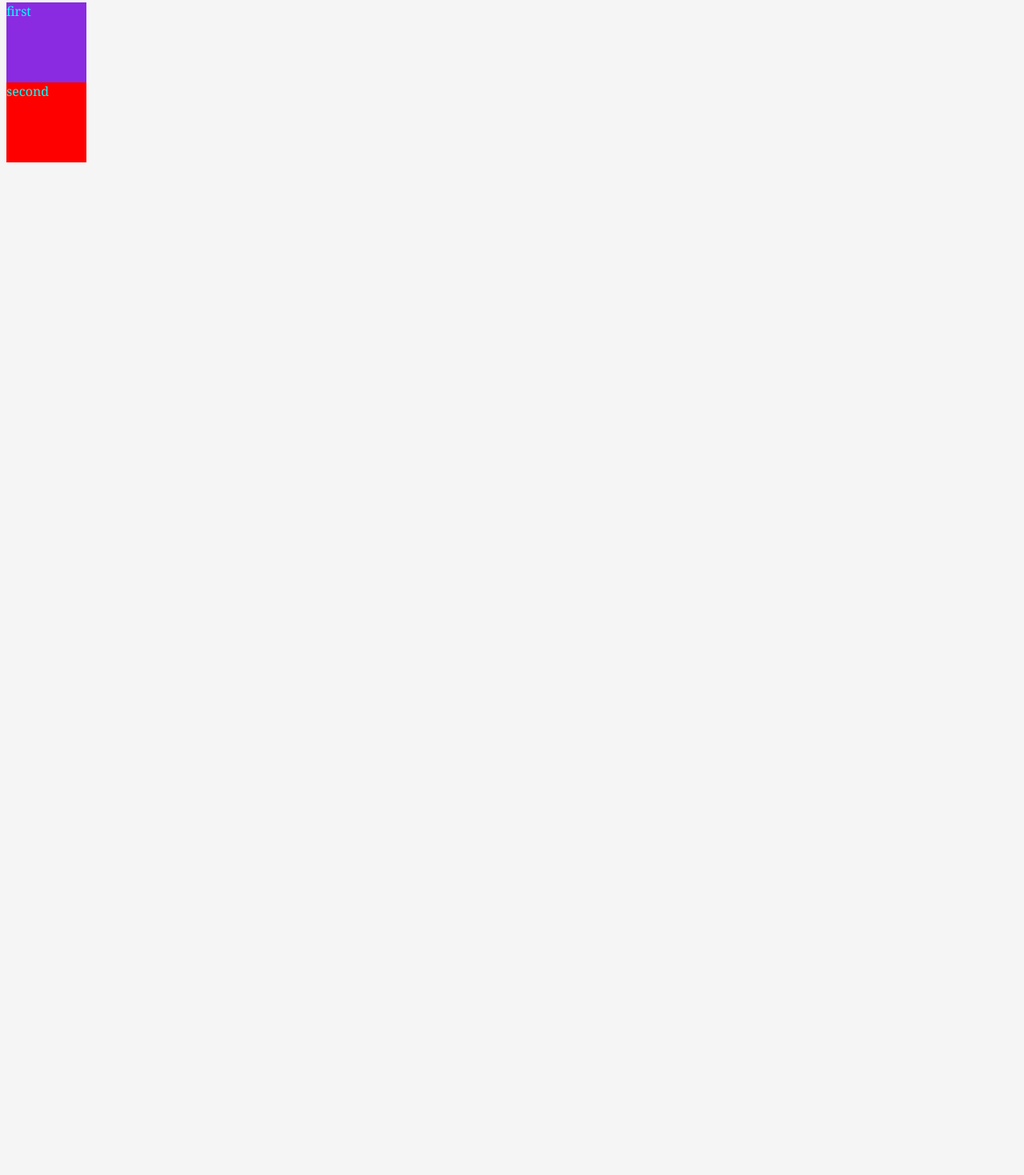
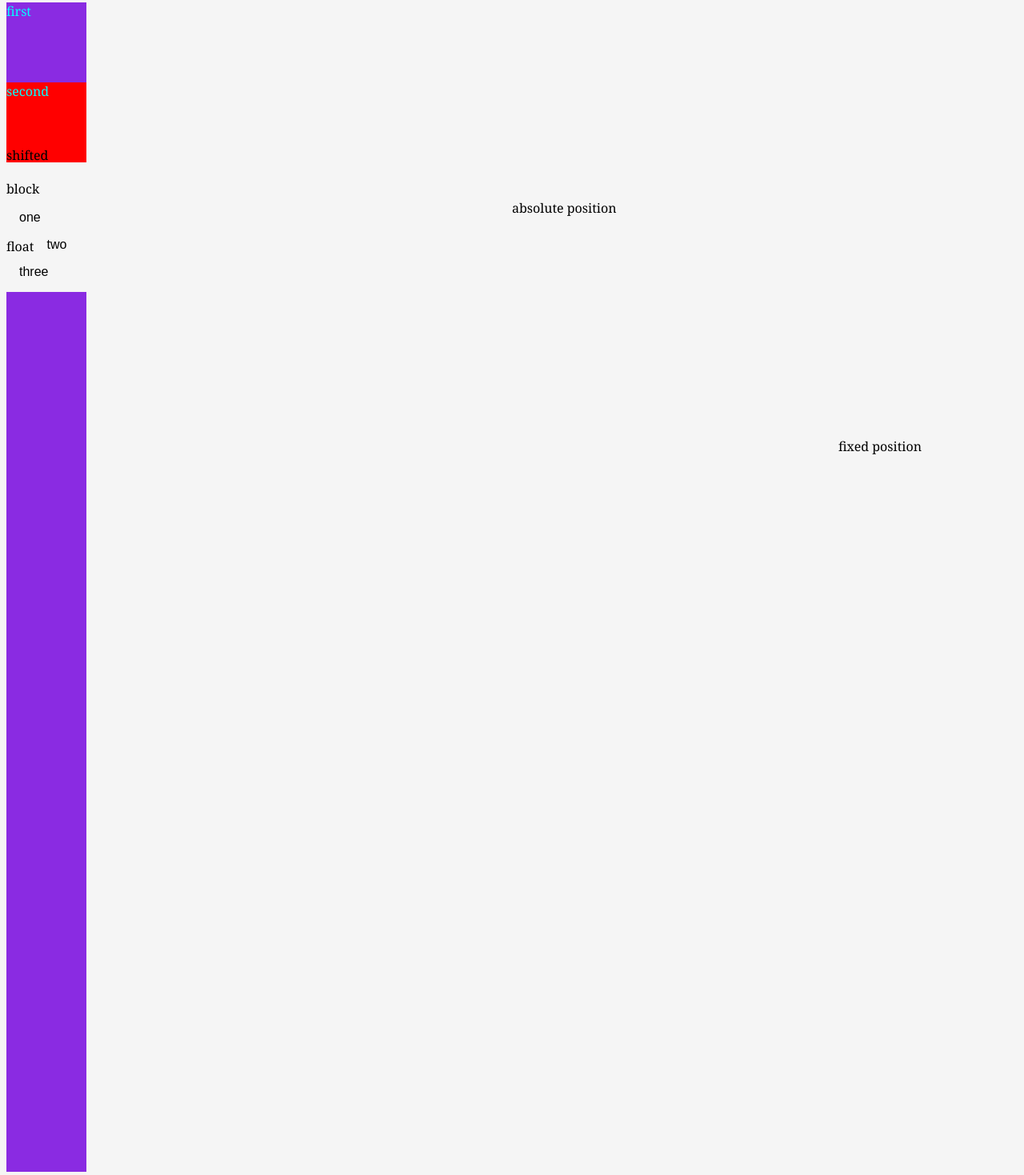
Before and after one commit to artnavsegda/cssnavsegda, a website: page classic.html in a window 1280 px wide. Shown: the part 151-1620 px from the top of the page at 80% size. Before the commit the page ends 800 px from the top, so only its background shows below. Drawn offline with Linux system fonts and the light colour scheme.

Commit message:
Update classic.html

```diff
--- a/classic.html
+++ b/classic.html
@@ -24,15 +24,6 @@
 			color: blue;
 		}
 
-		table {
-			border: 1px solid black;
-			border-collapse: collapse;
-		}
-
-		tr:nth-child(odd) {
-			background: #f3ecdd;
-		}
-
 		.cube {
 			width: 100px;
 			height: 100px;
@@ -48,6 +39,25 @@
 	<p class="example">Hello again !</p>
 	<div class="cube">first</div>
 	<div class="cube" style="background-color: red;">second</div>
+	<div style="position: relative; bottom: 20px">shifted</div>
+	<div style="position: fixed; bottom: 10%; right: 10%;"> fixed position </div>
+	<div style="position: absolute; top: 50%; left: 50%;"> absolute position </div>
+	<div style="display: block;">block</div>
+	<p>one</p>
+	<div style="float: left;">float</div>
+	<p>two</p>
+	<p>three</p>
+	<div class="cube"></div>
+	<div class="cube"></div>
+	<div class="cube"></div>
+	<div class="cube"></div>
+	<div class="cube"></div>
+	<div class="cube"></div>
+	<div class="cube"></div>
+	<div class="cube"></div>
+	<div class="cube"></div>
+	<div class="cube"></div>
+	<div class="cube"></div>
 </body>
 
 </html>
```
